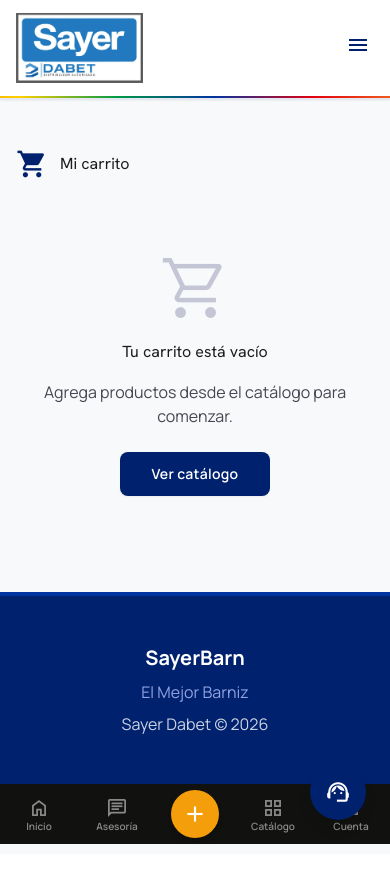
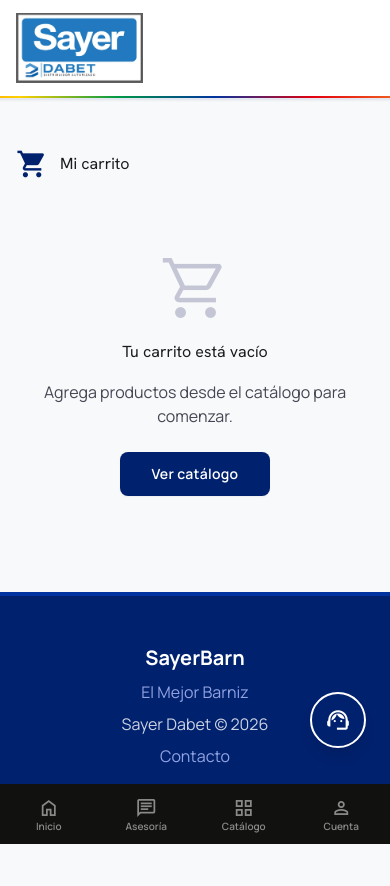
Before and after one commit to ELINTER20/sayerbarn, a Flask app: page /carrito in a window 390 px wide. Before the commit the page ends 844 px from the top, so only its background shows below. Run offline with Flask 3, Linux system fonts and the light colour scheme; some libraries are stand-ins or nearby versions.

Commit message:
fix: ajustes de navegación móvil pedidos por el cliente
- Quita el botón "+" ámbar de la barra inferior (queda Inicio,
  Asesoría, Catálogo, Cuenta repartidos en partes iguales).
- Quita el botón hamburguesa y su menú desplegable del header móvil,
  ya redundante con la barra inferior. Para no perder acceso a
  "Contacto" y "Cerrar sesión" en móvil: se agrega "Contacto" al
  footer (antes oculto en móvil) y "Cerrar sesión" a la página de
  Mi Cuenta.
- El botón flotante del chatbot sube en móvil para no tapar el ícono
  de Cuenta de la barra inferior, y ahora tiene un borde blanco para
  distinguirse cuando el footer azul queda detrás de él.

```diff
--- a/app/templates/base.html
+++ b/app/templates/base.html
@@ -203,26 +203,7 @@
                     <span class="carrito-contador hidden absolute -top-0.5 -right-0.5 min-w-[16px] h-[16px] bg-error text-on-error text-[9px] font-bold rounded-full flex items-center justify-center leading-none px-1"></span>
                 </a>
                 {% endif %}
-                <button onclick="toggleMenu()" class="text-primary p-1">
-                    <span class="material-symbols-outlined" style="font-variation-settings: 'FILL' 0;">menu</span>
-                </button>
             </div>
-        </div>
-        <!-- Menú móvil desplegable -->
-        <div id="mobile-menu" class="hidden md:hidden bg-surface-container-lowest border-t border-outline-variant px-margin-mobile py-unit-md flex flex-col gap-unit-md">
-            <a href="{{ url_for('public.index') }}" class="font-bold text-xl text-primary py-2">Inicio</a>
-            <a href="{{ url_for('public.asesoria') }}" class="font-bold text-xl text-on-surface py-2">Asesoría</a>
-            <a href="{{ url_for('public.catalogo') }}" class="font-bold text-xl text-on-surface py-2">Catálogo</a>
-            <a href="{{ url_for('public.contacto') }}" class="font-bold text-xl text-on-surface py-2">Contacto</a>
-            {% if usuario %}
-            <a href="{{ url_for('usuario.mi_cuenta') }}" class="font-bold text-xl text-on-surface py-2">Mi cuenta</a>
-            <form method="POST" action="{{ url_for('auth.logout') }}">
-                 <button type="submit" class="font-bold text-xl text-error py-2">Cerrar sesión</button>
-            </form>
-            {% else %}
-            <a href="{{ url_for('auth.login') }}" class="font-bold text-xl text-primary py-2">Iniciar sesión</a>
-            <a href="{{ url_for('auth.registro') }}" class="font-bold text-xl text-primary py-2">Registrarse</a>
-            {% endif %}
         </div>
         <div class="h-[2px] w-full prism-stripe"></div>
     </header>
@@ -239,6 +220,7 @@
                 <div class="font-headline-sm text-[20px] leading-[28px] font-bold text-on-primary">SayerBarn</div>
                 <p class="font-body-md text-body-md text-primary-fixed-dim/80">El Mejor Barniz</p>
                 <p class="font-body-md text-body-md text-on-primary opacity-80">Sayer Dabet © 2026</p>
+                <a href="{{ url_for('public.contacto') }}" class="md:hidden inline-block font-body-md text-body-md text-primary-fixed-dim/80 hover:text-primary-fixed transition-colors hover:underline">Contacto</a>
             </div>
             <div class="hidden md:flex col-span-1 flex-col items-start space-y-unit-sm">
                 <a href="{{ url_for('public.contacto') }}" class="font-body-md text-body-md text-primary-fixed-dim/80 hover:text-primary-fixed transition-colors hover:underline">Contacto</a>
@@ -264,11 +246,6 @@
             <span class="material-symbols-outlined text-[22px]"
                   style="font-variation-settings:'FILL' {% if request.endpoint == 'public.asesoria' %}1{% else %}0{% endif %};">chat</span>
             <span class="text-[10px] font-semibold leading-none">Asesoría</span>
-        </a>
-        <a href="{{ url_for('public.asesoria') }}" class="flex-1 flex items-center justify-center {% if request.endpoint == 'public.asesoria' %}opacity-30 pointer-events-none{% endif %}">
-            <span class="w-12 h-12 rounded-full bg-amber-500 flex items-center justify-center shadow-md">
-                <span class="material-symbols-outlined text-white text-[26px]">add</span>
-            </span>
         </a>
         <a href="{{ url_for('public.catalogo') }}"
            class="flex-1 flex flex-col items-center justify-center gap-0.5 {% if request.endpoint == 'public.catalogo' %}text-white{% else %}text-[#8a8a88]{% endif %}">
@@ -531,11 +508,6 @@
             document.body.style.overflow = '';
         }
        document.addEventListener('keydown', function(e) { if (e.key === 'Escape') cerrarContacto(); });
-
-        function toggleMenu() {
-            var menu = document.getElementById('mobile-menu');
-            menu.classList.toggle('hidden');
-        }
     </script>
 </body>
 </html>
--- a/app/templates/partials/chatbot.html
+++ b/app/templates/partials/chatbot.html
@@ -6,16 +6,16 @@
 -->
 <div id="navbot-wrap">
 
-  <!-- Botón flotante -->
+  <!-- Botón flotante: en móvil va más arriba para no tapar la barra de navegación inferior -->
   <button onclick="_navbot.toggle()" title="¿Necesitas ayuda?"
-    class="fixed bottom-6 right-6 z-[200] w-14 h-14 bg-primary text-on-primary rounded-full shadow-lg flex items-center justify-center btn-lift">
+    class="fixed bottom-24 md:bottom-6 right-6 z-[200] w-14 h-14 bg-primary text-on-primary rounded-full shadow-lg border-2 border-white flex items-center justify-center btn-lift">
     <span id="navbot-icon" class="material-symbols-outlined text-[26px]" style="font-variation-settings:'FILL' 1;">support_agent</span>
   </button>
 
   <!-- Ventana del chat -->
   <div id="navbot-window"
-    class="hidden fixed bottom-24 right-6 z-[200] w-96 max-w-[calc(100vw-2rem)] bg-surface-container-lowest rounded-xl shadow-xl border border-outline-variant flex flex-col overflow-hidden"
-    style="max-height:560px">
+    class="hidden fixed bottom-[168px] md:bottom-24 right-6 z-[200] w-96 max-w-[calc(100vw-2rem)] bg-surface-container-lowest rounded-xl shadow-xl border border-outline-variant flex flex-col overflow-hidden"
+    style="max-height:480px">
 
     <!-- Header -->
     <div class="flex items-center justify-between px-4 py-3 bg-primary flex-shrink-0">
```
Also changed, not shown: app/templates/usuario/mi-cuenta.html (+11 -0 lines).
